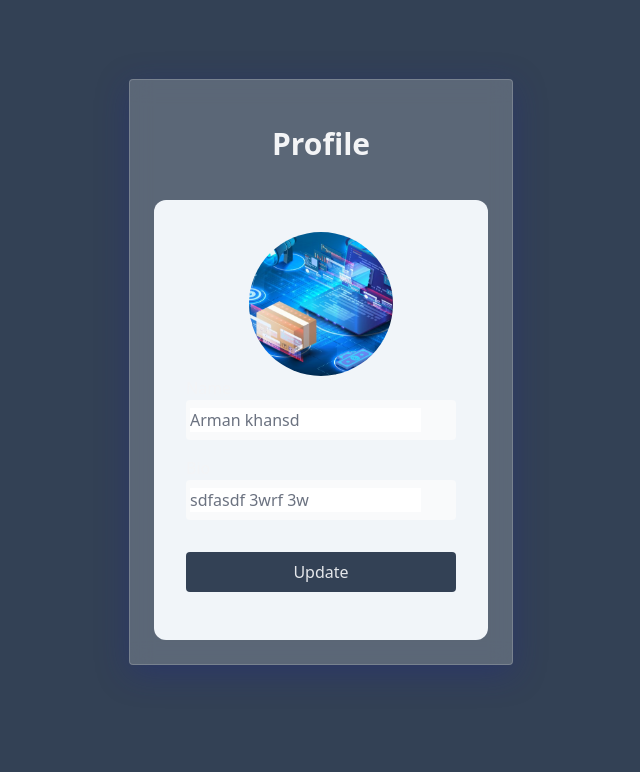
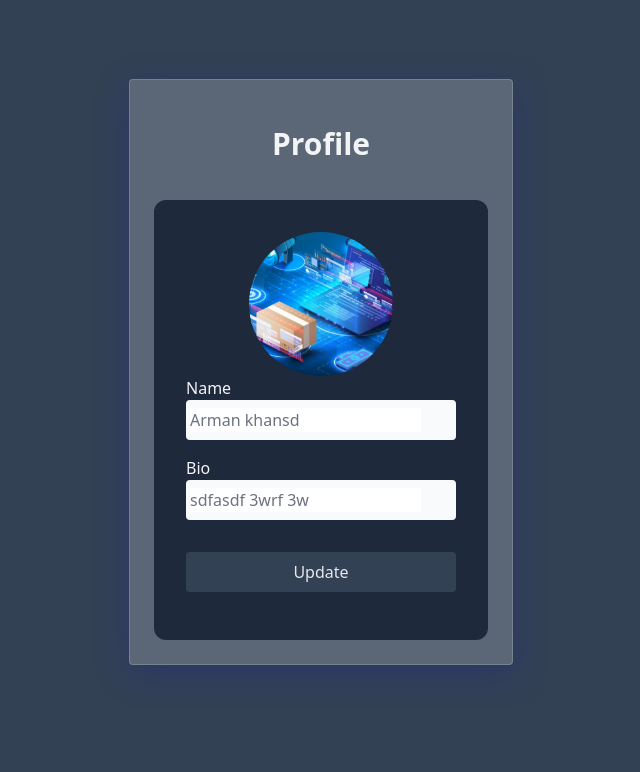
Before and after one commit to dragon-devs/chatapp, a Django app: page /profile/ in a window 1280 px wide. Shown: the part 158-930 px from the top of the page, without its empty margins (319-959 px from the left). Run offline with Django 4.2, Linux system fonts and the light colour scheme; a user stored in the database is signed in; data comes from the database, SQL or seed files in the repository; some libraries are stand-ins or nearby versions.

Commit message:
version 0.1.1

```diff
--- a/core/templates/core/profile.html
+++ b/core/templates/core/profile.html
@@ -11,7 +11,7 @@
     <form action="" enctype="multipart/form-data" method="post">
         {% csrf_token %}
 
-<figure class="bg-slate-100 rounded-xl p-8 dark:bg-slate-800">
+<figure class="rounded-xl p-8 bg-slate-800">
 
     <label for="profile_pic"><img class="w-36 h-36 rounded-full mx-auto shrink-0 object-cover object-top bg-no-repeat bg-center mx-auto" src="{{ request.user.profile.profile_pic.url }}" alt=""></label>
     <input type="file" id="profile_pic" name="profile_pic" accept="image/*" hidden="true">
```
